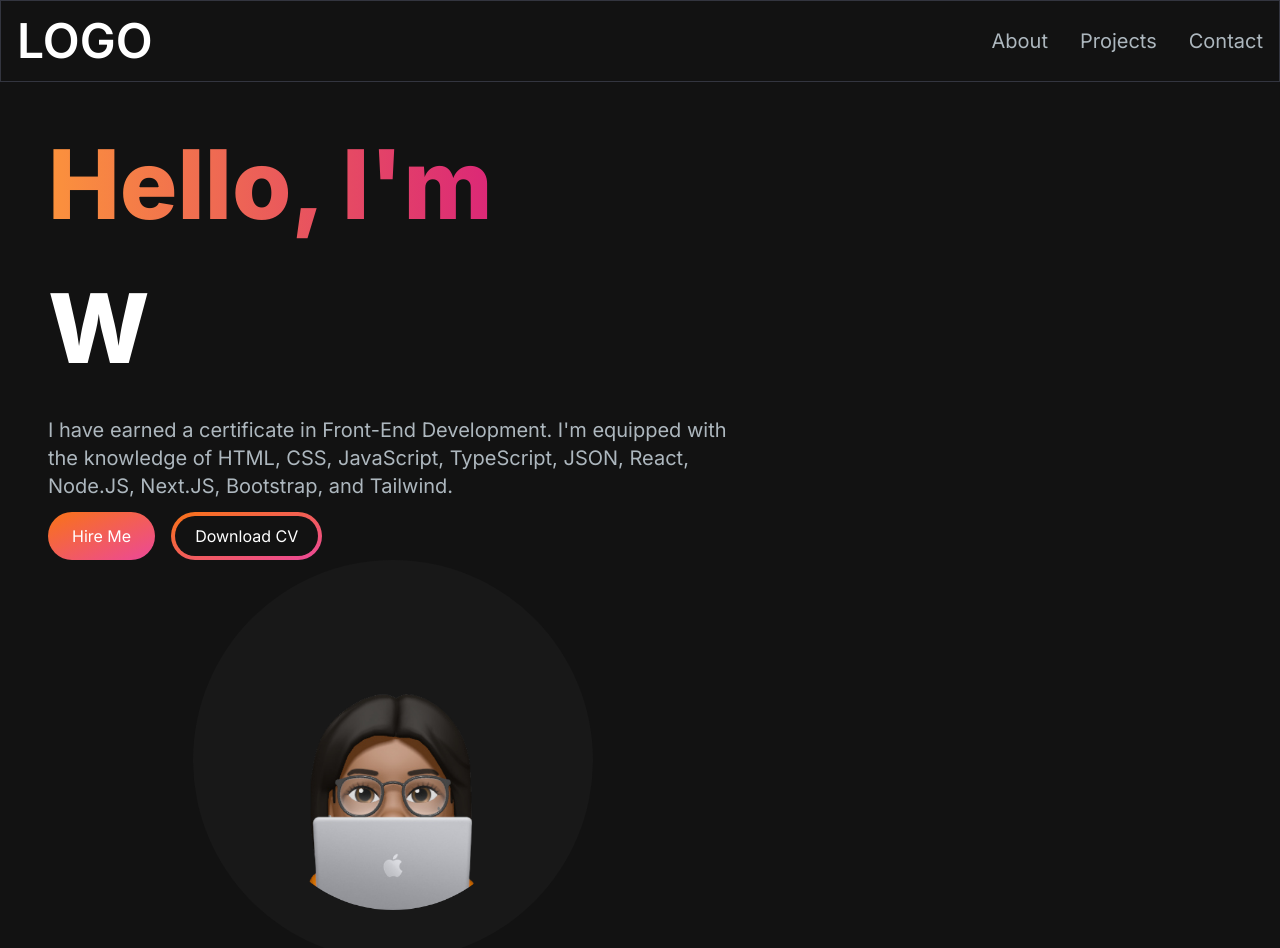
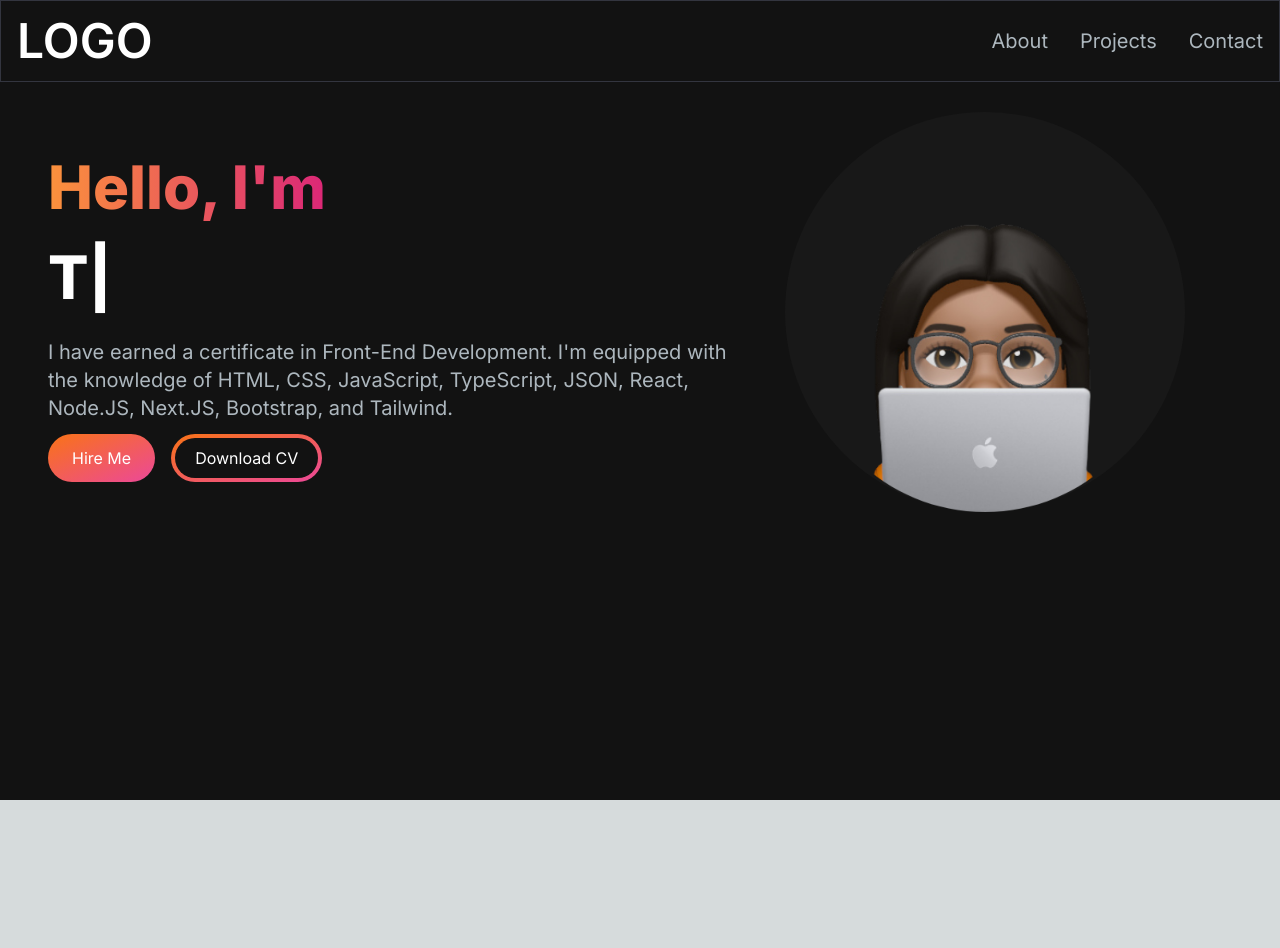
Before and after one commit to Tiesha93/portfolio-website, a Next.js app: page / in a window 1280 px wide. Shown: the top 948 px of the page. After the commit the page ends 800 px from the top, so only its background shows below. Built offline with nearby package versions, Linux system fonts and the light colour scheme.

Commit message:
Modified styles

```diff
--- a/src/app/components/HeroSection.jsx
+++ b/src/app/components/HeroSection.jsx
@@ -9,7 +9,7 @@
     <section>
       <div className="grid grid-cols-1 lg:grid-cols-12">
         <div className="col-span-7 place-self-center">
-          <h1 className="text-white mb-4 text-4xl sm:text-5xl lg:text-8xl lg:leading-normal font-extrabold">
+          <h1 className="text-white mb-4 text-4xl sm:text-4xl lg:text-6xl lg:leading-normal font-extrabold">
             <span className="text-transparent bg-clip-text bg-gradient-to-r from-orange-400 to-pink-600">
               Hello, I'm{" "}
             </span>
@@ -18,7 +18,6 @@
               sequence={["Tiesha", 1000, "Web Developer", 1000]}
               wrapper="span"
               speed={50}
-              style={{ fontSize: "1em", display: "inline-block" }}
               repeat={Infinity}
             />
           </h1>
@@ -35,16 +34,16 @@
               Download CV
             </span>
           </button>
+        </div>
         <div className="col-span-5 place-self-center mt-4 lg:mt-0">
           <div className=" rounded-full bg-[#181818] w-[250px] h-[250px] lg:w-[400px] lg:h-[400px] relative">
             <Image
               src="/images/memoji-laptop.png"
               alt="memoji-with-laptop"
               className="absolute transform -translate-x-1/2 -translate-y-1/2 top-1/2 left-1/2"
-                width={300}
-                height={300}
+              width={500}
+              height={500}
             />
-            </div>
           </div>
         </div>
       </div>
--- a/src/app/globals.css
+++ b/src/app/globals.css
@@ -2,7 +2,7 @@
 @import "tailwindcss/components";
 @import "tailwindcss/utilities";
 
-/* :root {
+:root {
   --foreground-rgb: 0, 0, 0;
   --background-start-rgb: 214, 219, 220;
   --background-end-rgb: 255, 255, 255;
@@ -30,4 +30,4 @@
   .text-balance {
     text-wrap: balance;
   }
-} */
+}
```
Lines whose indentation alone changed are shown as unchanged.
